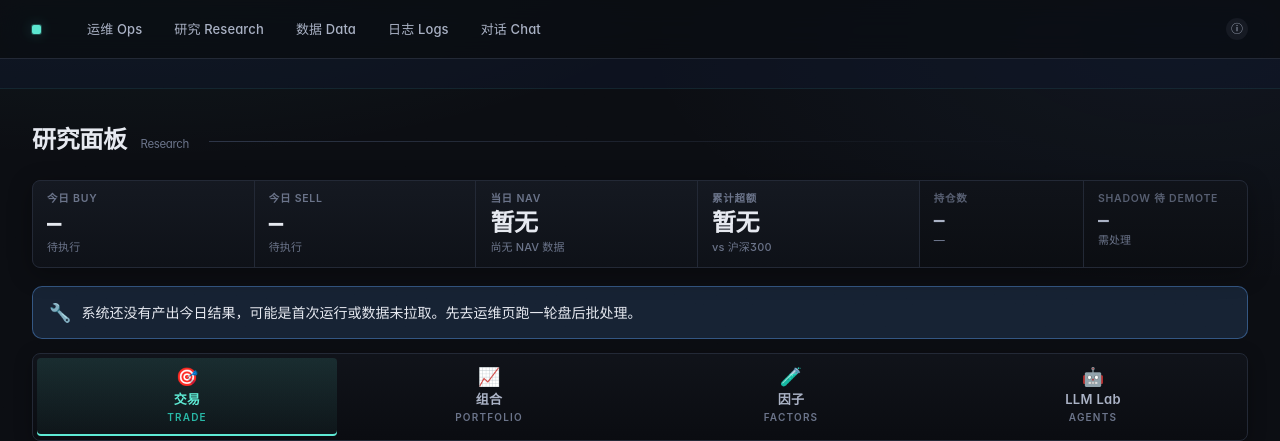
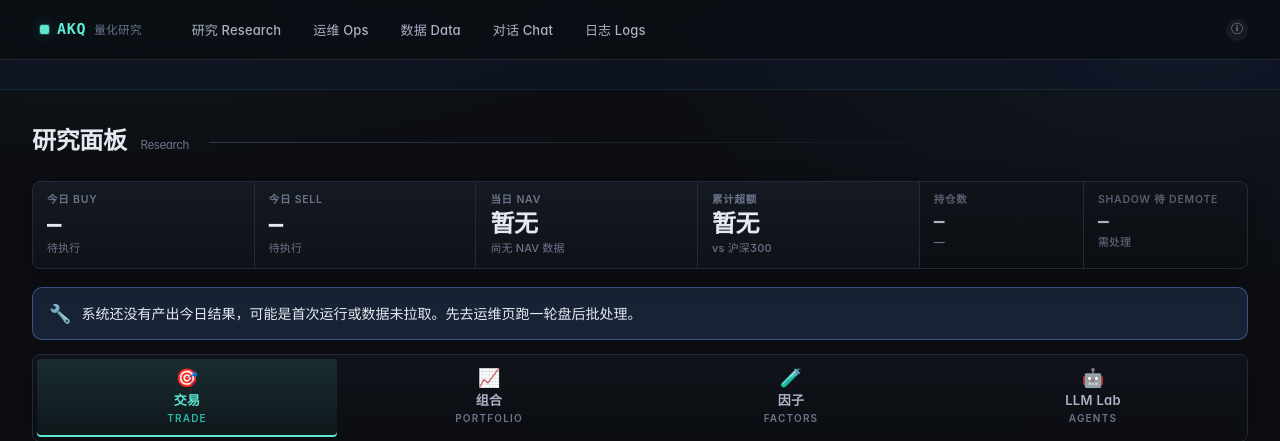
Before and after one commit to jing-ge/akq_agents, a Python web app: template src/akq_agents/web/templates/research.html.j2 in a window 1280 px wide. Shown: the top 441 px of the page. Run offline with Jinja, Linux system fonts and the light colour scheme; the template is opened without the code that fills it, so the values that code supplies are empty; some libraries are stand-ins or nearby versions.

Commit message:
feat(web/nav): 顶栏品牌化 + 主导航层级重排 — Research 上主位
新用户视角迭代 5:
- 品牌区: 纯文本 ctx.title → 可点击 AKQ + '量化研究'副标, 点击回首页
- 排序调整: [研究][运维][数据][对话][日志] — 每天用最多的 research 上主位
  之前顺序 [运维][研究][数据][日志][对话] 是按开发时的迭代顺序排的, 不是用户使用频率
- brand 保留 accent 呼吸灯, 视觉上一眼认出系统身份
- 移动端 <=640px 隐藏副标, 仅显示 AKQ mark

Co-Authored-By: Claude Opus 4.8 (1M context) <noreply@anthropic.com>

```diff
--- a/src/akq_agents/agents/portfolio_agent.py
+++ b/src/akq_agents/agents/portfolio_agent.py
@@ -235,6 +235,7 @@ class PortfolioAgent(BaseAgent):
                         return None
                     try:
                         from datetime import timedelta as _td
+
                         import pyarrow.dataset as ds
                         ohlcv_dir = getattr(repo, "_ohlcv_dir", None)
                         if ohlcv_dir is None or not ohlcv_dir.exists():
@@ -346,8 +347,9 @@ class PortfolioAgent(BaseAgent):
         repo = self._services.get("data_repository")
         if repo is None or not symbols:
             return {}
+        from datetime import timedelta
+
         import pyarrow.dataset as ds
-        from datetime import timedelta
         ohlcv_dir = getattr(repo, "_ohlcv_dir", None)
         if ohlcv_dir is None or not ohlcv_dir.exists():
             return {}
--- a/src/akq_agents/cli/app.py
+++ b/src/akq_agents/cli/app.py
@@ -346,7 +346,7 @@ def cmd_trade_list(args: argparse.Namespace) -> None:
 
 def cmd_paper_summary(_: argparse.Namespace) -> None:
     """打印 Paper Trading 前向跟踪汇总。"""
-    from akq_agents.services.portfolio.paper_trading import PaperTradingStore, PaperTradingConfig
+    from akq_agents.services.portfolio.paper_trading import PaperTradingConfig, PaperTradingStore
 
     data_config = _require_data_config()
     repo = build_data_repository(data_config)
--- a/src/akq_agents/orchestrator/jobs/batch_deep_research.py
+++ b/src/akq_agents/orchestrator/jobs/batch_deep_research.py
@@ -228,6 +228,7 @@ def _do(services: dict[str, Any], *, mode: str = "fast") -> dict[str, Any]:
     # 小批量任务 (n_targets < STEP_BATCH) 会在 done_count == n_targets 时写最后一行, 这是兜底,
     # 保证用户最少看到 1 行 "完成" 进度.
     import time as _time
+
     from akq_agents.orchestrator.step_recorder import StepRecorder
     STEP_BATCH = 10  # M22: 20 -> 10, 让 n_candidates 10-20 的小批量也看到中间进度
     repo_path = services.get("data_repository")
--- a/src/akq_agents/orchestrator/jobs/factor_eviction.py
+++ b/src/akq_agents/orchestrator/jobs/factor_eviction.py
@@ -54,6 +54,7 @@ def register(
 def _do(services: dict[str, Any], cfg: SchedulerConfig, *, dry_run: bool = False) -> dict[str, Any]:
     """跑一次 eviction. dry_run=True 时只统计不删."""
     import time as _time
+
     from akq_agents.services.factors.eviction import EvictionConfig, evict_factors
 
     repo = services["data_repository"]
--- a/src/akq_agents/orchestrator/jobs/factor_promote_shadows.py
+++ b/src/akq_agents/orchestrator/jobs/factor_promote_shadows.py
@@ -57,6 +57,7 @@ def register(
 def _do(services: dict[str, Any]) -> dict[str, Any]:
     """跑一次 shadow OOS 评估; 返回 stats 供 events 记账."""
     import time as _time
+
     from akq_agents.services.factors.discovery import DiscoveryStats
 
     engine = services["discovery_engine"]
--- a/src/akq_agents/services/alerter.py
+++ b/src/akq_agents/services/alerter.py
@@ -188,7 +188,7 @@ class Alerter:
                 "kind": "alert.backup.missing",
                 "level": "warning",
                 "title": "🔒 没有任何备份",
-                "body": f"data/backup/LAST_BACKUP 不存在. 跑 scripts/backup.sh 启动第一次备份.",
+                "body": "data/backup/LAST_BACKUP 不存在. 跑 scripts/backup.sh 启动第一次备份.",
                 "payload": {"reason": "no_manifest"},
             })
             return out
--- a/src/akq_agents/services/data_explorer.py
+++ b/src/akq_agents/services/data_explorer.py
@@ -14,7 +14,7 @@ from __future__ import annotations
 import logging
 import time
 from dataclasses import dataclass, field
-from typing import Any, Callable
+from typing import Any
 
 import pandas as pd
 
--- a/src/akq_agents/services/factors/discovery.py
+++ b/src/akq_agents/services/factors/discovery.py
@@ -134,7 +134,7 @@ _BASES = {
     "ret_5d": lambda df: df["close"].pct_change(periods=5, fill_method=None).astype(float),
     "ret_20d": lambda df: df["close"].pct_change(periods=20, fill_method=None).astype(float),
     "ret_gap": lambda df: (
-        (df["open"] / df["close"].shift(1).replace(0, np.nan) - 1.0)
+        df["open"] / df["close"].shift(1).replace(0, np.nan) - 1.0
     ).astype(float),
     "abs_return": lambda df: df["close"].pct_change(fill_method=None).abs().astype(float),
     # ----- 量比 / 量均线 (5) -----
@@ -183,13 +183,13 @@ _BASES = {
         else pd.Series(0.0, index=df.index)
     ).astype(float),
     "oc_ret": lambda df: (
-        (df["close"] / df["open"].replace(0, np.nan) - 1.0)
+        df["close"] / df["open"].replace(0, np.nan) - 1.0
     ).astype(float),
     "intraday_return": lambda df: (
         (df["close"] - df["open"]) / df["open"].replace(0, np.nan)
     ).astype(float),
     "overnight_return": lambda df: (
-        (df["open"] / df["close"].shift(1).replace(0, np.nan) - 1.0)
+        df["open"] / df["close"].shift(1).replace(0, np.nan) - 1.0
     ).astype(float),
     "volume_change": lambda df: (
         df["volume"].pct_change(fill_method=None)
--- a/src/akq_agents/services/factors/eviction.py
+++ b/src/akq_agents/services/factors/eviction.py
@@ -265,7 +265,7 @@ def select_victims(
             fs.reason = f"low_score:{fs.score:.3f}<{cfg.min_score}"
             victims.append(fs)
         elif pool_count - len(victims) > cfg.max_pool_size:
-            fs.reason = f"over_pool_size:rank_bottom"
+            fs.reason = "over_pool_size:rank_bottom"
             victims.append(fs)
         else:
             fs.reason = "kept"
--- a/src/akq_agents/services/factors/history_backfill.py
+++ b/src/akq_agents/services/factors/history_backfill.py
@@ -53,7 +53,7 @@ class HistoryBackfillContext:
         days: int = 90,
         step: int = 1,
         top_n_universe: int = 300,
-    ) -> "HistoryBackfillContext | None":
+    ) -> HistoryBackfillContext | None:
         """从 repo 拉数据构造上下文; 数据不足 / universe 拿不到时返 None."""
         as_of = as_of_date or date.today()
         window = getattr(evaluator, "_window", 60)
@@ -136,7 +136,7 @@ class HistoryBackfillContext:
         days: int = 90,
         step: int = 1,
         as_of_date: date | None = None,
-    ) -> "HistoryBackfillContext | None":
+    ) -> HistoryBackfillContext | None:
         """复用调用方已经算好的 close + forward_returns (如 DiscoveryEngine.run_batch)。
 
         避免在 brainstorm/discovery 流程内再拉一次数据 → 一轮 brainstorm 20 因子额外
@@ -159,7 +159,7 @@ class HistoryBackfillContext:
         days: int,
         step: int,
         as_of: date,
-    ) -> "HistoryBackfillContext | None":
+    ) -> HistoryBackfillContext | None:
         all_dates = list(close.index)
         if len(all_dates) < window + days:
             logger.warning("history_backfill: insufficient dates (%d < %d+%d)",
--- a/src/akq_agents/services/portfolio/evaluator.py
+++ b/src/akq_agents/services/portfolio/evaluator.py
@@ -275,7 +275,7 @@ class FactorEvaluator:
     def evaluate_batch(
         self,
         *,
-        factor: "Factor",
+        factor: Factor,
         factor_history: pd.DataFrame,
         forward_returns: pd.DataFrame,
         as_of_dates: list,
@@ -326,11 +326,11 @@ class FactorEvaluator:
     def _compute_metric(
         self,
         *,
-        factor: "Factor",
+        factor: Factor,
         factor_history: pd.DataFrame,
         forward_returns: pd.DataFrame,
         as_of_date,
-    ) -> "FactorMetric":
+    ) -> FactorMetric:
         """M22: evaluate() 的纯计算部分, 不写 db, 供 evaluate_batch 复用."""
         ic = _rolling_ic(factor_history, forward_returns, self._window)
         ic_clean = ic.dropna()
--- a/src/akq_agents/services/portfolio/paper_trading.py
+++ b/src/akq_agents/services/portfolio/paper_trading.py
@@ -15,7 +15,6 @@
 from __future__ import annotations
 
 import logging
-import sqlite3
 from dataclasses import dataclass
 from datetime import date
 from pathlib import Path
--- a/src/akq_agents/web/api/control.py
+++ b/src/akq_agents/web/api/control.py
@@ -17,7 +17,6 @@ import logging
 import threading
 import time
 from datetime import date
-from pathlib import Path
 from typing import Any
 
 from fastapi import APIRouter, HTTPException
--- a/src/akq_agents/web/api/data_explorer.py
+++ b/src/akq_agents/web/api/data_explorer.py
@@ -8,8 +8,6 @@ from __future__ import annotations
 from typing import Any
 
 from fastapi import APIRouter, HTTPException
-
-from akq_agents.web.deps import get_services
 
 router = APIRouter()
 
--- a/src/akq_agents/web/api/ops.py
+++ b/src/akq_agents/web/api/ops.py
@@ -219,7 +219,9 @@ def _attach_refresh_info(svc: ServiceContainer, data_health: dict[str, Any]) ->
     依赖：repo.is_trading_day + SchedulerConfig（一次性 yaml 解析，~ms 级）
     全程 try/except 包住，失败时不影响主流程。
     """
-    from datetime import date as _date, datetime as _dt, timedelta as _td
+    from datetime import date as _date
+    from datetime import datetime as _dt
+    from datetime import timedelta as _td
     try:
         from akq_agents.bootstrap import load_scheduler_config
 
--- a/src/akq_agents/web/api/trading.py
+++ b/src/akq_agents/web/api/trading.py
@@ -53,8 +53,9 @@ def _recompute_today_trade_list() -> dict[str, Any]:
     # 拿当日 close（从 ohlcv parquet 查 weights 里的 symbol + holdings 里的 symbol）
     holdings_dict = holdings_store.as_dict()
     all_syms = set(weights.keys()) | set(holdings_dict.keys())
+    from datetime import timedelta
+
     import pyarrow.dataset as ds
-    from datetime import timedelta
     ohlcv_dir = getattr(repo, "_ohlcv_dir", None)
     today_close: dict[str, float] = {}
     if ohlcv_dir and ohlcv_dir.exists() and all_syms:
--- a/src/akq_agents/web/static/styles.css
+++ b/src/akq_agents/web/static/styles.css
@@ -157,6 +157,45 @@ nav .title::before {
   background: var(--accent);
   box-shadow: 0 0 0 1px rgba(94,234,212,0.25), 0 0 14px var(--accent-glow);
   animation: pulse-soft 3.2s ease-in-out infinite;
+}
+
+/* ---- brand (nav 左侧品牌区: AKQ + 量化研究 副标) ---- */
+nav .brand {
+  display: inline-flex;
+  align-items: baseline;
+  gap: 8px;
+  padding: 6px 12px 6px 8px;
+  margin-right: 20px;
+  border-radius: var(--r-sm);
+  text-decoration: none;
+  transition: background 150ms var(--ease-out);
+}
+nav .brand:hover { background: var(--bg-2); }
+nav .brand::before {
+  content: "";
+  display: inline-block;
+  width: 9px; height: 9px;
+  border-radius: 2px;
+  background: var(--accent);
+  box-shadow: 0 0 0 1px rgba(94,234,212,0.25), 0 0 14px var(--accent-glow);
+  animation: pulse-soft 3.2s ease-in-out infinite;
+  align-self: center;
+}
+nav .brand-mark {
+  color: var(--accent);
+  font-weight: 700;
+  font-size: 15px;
+  letter-spacing: 0.05em;
+  font-family: var(--font-mono);
+}
+nav .brand-sub {
+  color: var(--fg-dim);
+  font-size: 11.5px;
+  letter-spacing: 0.03em;
+}
+@media (max-width: 640px) {
+  nav .brand-sub { display: none; }
+  nav .brand { margin-right: 8px; }
 }
 @keyframes pulse-soft {
   0%, 100% { opacity: 1; }
--- a/src/akq_agents/web/templates/base.html.j2
+++ b/src/akq_agents/web/templates/base.html.j2
@@ -13,12 +13,15 @@
 </head>
 <body>
   <nav>
-    <span class="title">{{ ctx.title }}</span>
+    <a href="/" class="brand" title="AKQ Agents — A 股量化研究系统（advisory only）">
+      <span class="brand-mark">AKQ</span>
+      <span class="brand-sub">量化研究</span>
+    </a>
+    <a href="/research" class="{% if page == 'research' %}active{% endif %}" title="每日组合、因子表现、自动发现的新因子">研究 Research</a>
     <a href="/ops" class="{% if page == 'ops' %}active{% endif %}" title="系统运行状态、后台启停、手动触发任务">运维 Ops<span id="nav-ops-dot" class="nav-dot" style="display:none"></span></a>
-    <a href="/research" class="{% if page == 'research' %}active{% endif %}" title="每日组合、因子表现、自动发现的新因子">研究 Research</a>
     <a href="/data" class="{% if page == 'data' %}active{% endif %}" title="查询 AKShare 基础数据：行情、指数、板块、宏观、新闻">数据 Data</a>
+    <a href="/chat" class="{% if page == 'chat' %}active{% endif %}" title="跟 AI 对话查询系统状态或操作">对话 Chat</a>
     <a href="/logs" class="{% if page == 'logs' %}active{% endif %}" title="实时滚动查看 daemon / web / 回测引擎物理日志">日志 Logs</a>
-    <a href="/chat" class="{% if page == 'chat' %}active{% endif %}" title="跟 AI 对话查询系统状态或操作">对话 Chat</a>
     <span class="spacer"></span>
     <details class="nav-disclaimer" title="本控制台仅供研究参考，不构成投资建议；不执行任何交易指令。">
       <summary>ⓘ</summary>
```
Also changed, not shown: src/akq_agents/orchestrator/job_runner.py (+4 -6 lines), src/akq_agents/logging_setup.py (line endings or trailing spaces).
